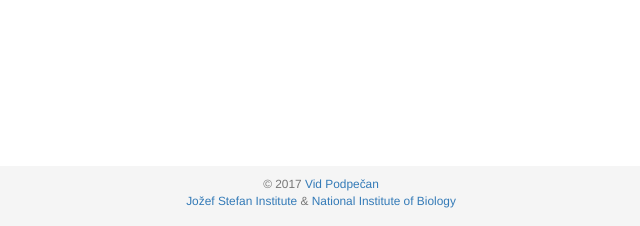
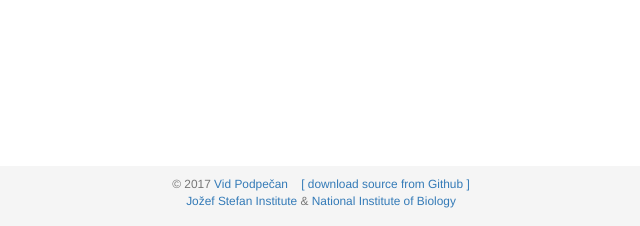
Before and after one commit to vpodpecan/pmcutils, a Django app: page /search/ in a window 1280 px wide. Shown: the part 574-800 px from the top of the page, without its empty margins (319-959 px from the left). Run offline with Django 3.2, Linux system fonts and the light colour scheme; data that the repository does not hold is empty; some libraries are stand-ins or nearby versions.

Commit message:
added link to github

```diff
--- a/oac_search/templates/oac_search/index.html
+++ b/oac_search/templates/oac_search/index.html
@@ -138,8 +138,9 @@
 
     <footer class="footer">
           <div class="container text-center">
-            <p class="text-muted">&copy; 2017 <a href="http://kt.ijs.si/vid_podpecan/">Vid Podpečan</a> </br>
-
+            <p class="text-muted">&copy; 2017 <a href="http://kt.ijs.si/vid_podpecan/">Vid Podpečan</a>
+                &nbsp;&nbsp; <a href="https://github.com/vpodpecan/pmcutils">[ download source from Github ]</a>
+            </br>
                 <a href="https://www.ijs.si/ijsw/V001/JSI">Jožef Stefan Institute</a> & <a href="http://www.nib.si/eng/">National Institute of Biology</a>
             </p>
           </div>
```
